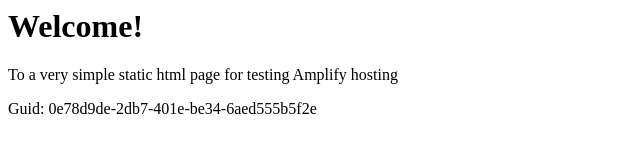
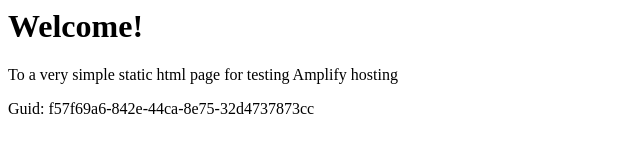
Before and after one commit to aws-aemilia-lhr/Github-PR-Commit-Integration-Test-DoNotTouch-GitHubWebhookPushCanaryTest-v1-preprod-eu-west-2, a website: page src/index.html in a window 1280 px wide. Shown: the full height of the page, 0-640 px from the left. Drawn offline with Linux system fonts and the light colour scheme.

Commit message:
commit from integ tests

```diff
--- a/src/index.html
+++ b/src/index.html
@@ -12,6 +12,6 @@
 <body>
     <h1>Welcome!</h1>
     <p>To a very simple static html page for testing Amplify hosting</p>
-    <p>Guid: 0e78d9de-2db7-401e-be34-6aed555b5f2e</p></body>
+    <p>Guid: f57f69a6-842e-44ca-8e75-32d4737873cc</p></body>
 
 </html>
```
